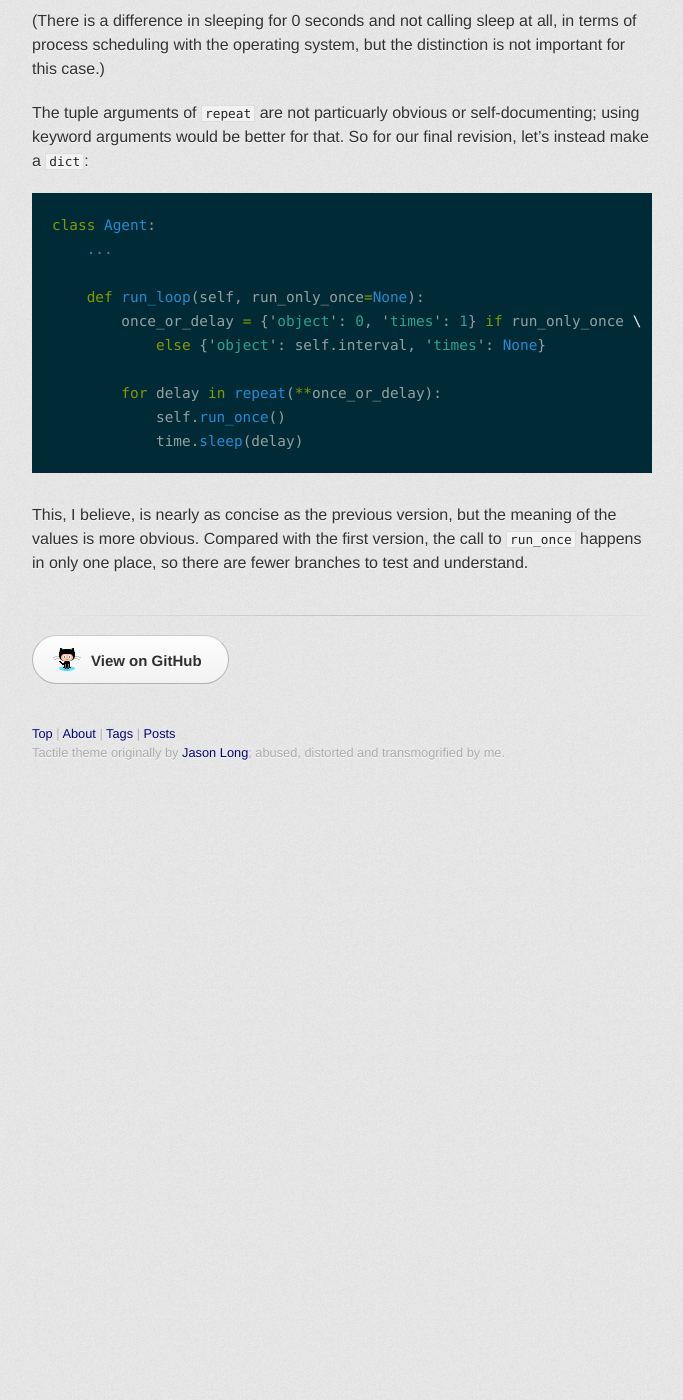
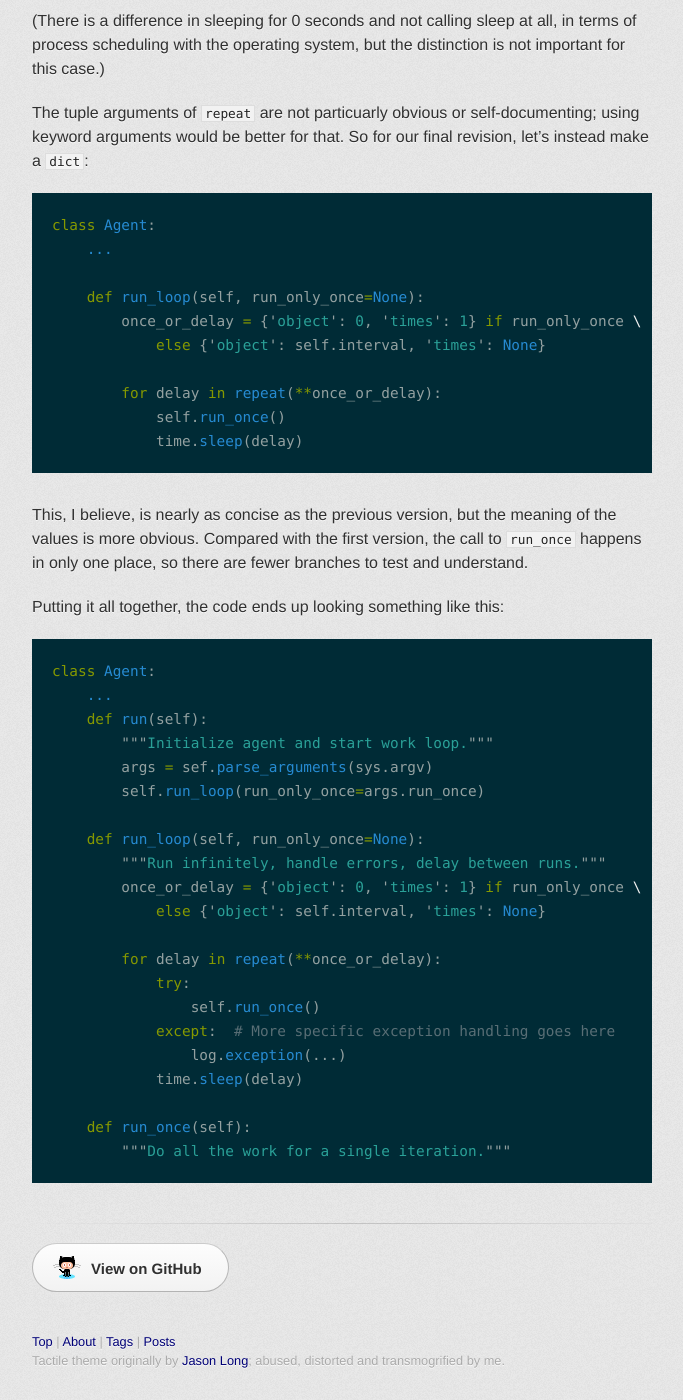
Before and after one commit to wcooley/wcooley.github.io, a Jekyll site: the page built from _posts/2017-03-08-evolution-of-work-loop.md, in a window 1280 px wide and 1400 px high, scrolled down 1763 px. Shown: the whole window, without its empty margins (298-981 px from the left). Built offline with Jekyll 4.4.1, drawn with Linux system fonts in a browser that asks for light colours; some web fonts are replaced; before the commit the page ends 2555 px from its top, so only the background shows below that.

Commit message:
Add wrap-up sample

````diff
--- a/_posts/2017-03-08-evolution-of-work-loop.md
+++ b/_posts/2017-03-08-evolution-of-work-loop.md
@@ -97,3 +97,29 @@ This, I believe, is nearly as concise as the previous version, but the meaning
 of the values is more obvious. Compared with the first version, the call to
 `run_once` happens in only one place, so there are fewer branches to test and
 understand.
+
+Putting it all together, the code ends up looking something like this:
+
+```python
+class Agent:
+    ...
+    def run(self):
+        """Initialize agent and start work loop."""
+        args = sef.parse_arguments(sys.argv)
+        self.run_loop(run_only_once=args.run_once)
+
+    def run_loop(self, run_only_once=None):
+        """Run infinitely, handle errors, delay between runs."""
+        once_or_delay = {'object': 0, 'times': 1} if run_only_once \
+            else {'object': self.interval, 'times': None}
+
+        for delay in repeat(**once_or_delay):
+            try:
+                self.run_once()
+            except:  # More specific exception handling goes here
+                log.exception(...)
+            time.sleep(delay)
+
+    def run_once(self):
+        """Do all the work for a single iteration."""
+```
````
